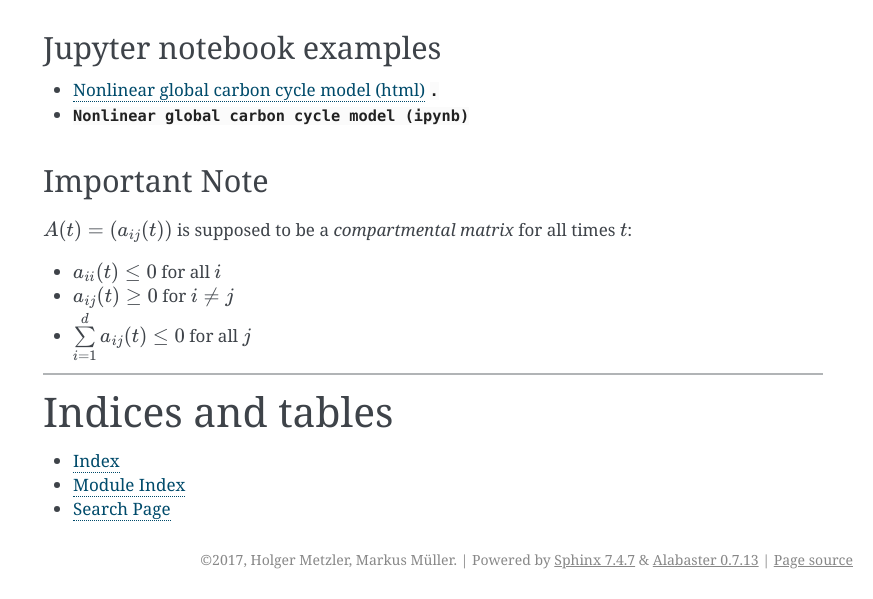
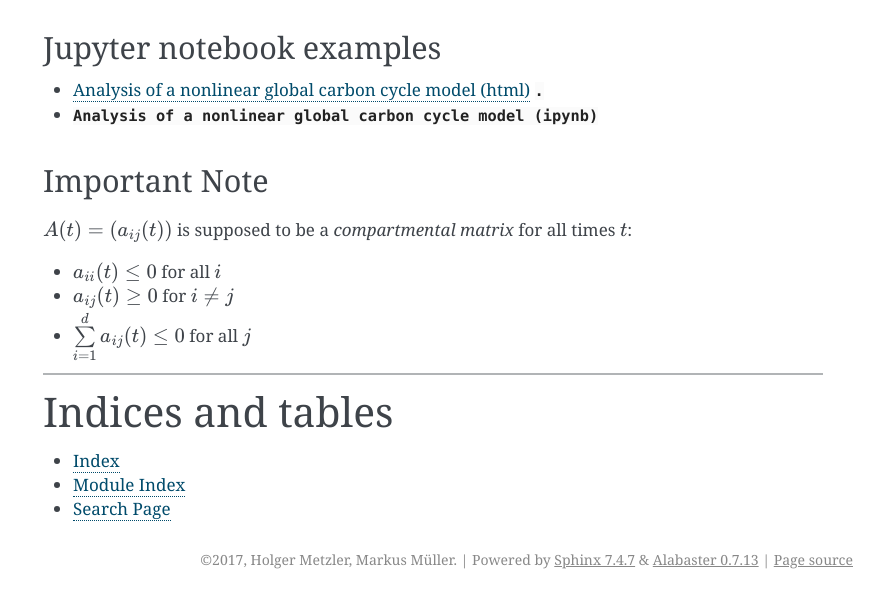
Before and after one commit to MPIBGC-TEE/CompartmentalSystems, a Sphinx documentation site: the page built from docs/index.rst, in a window 1280 px wide and 900 px high, scrolled down 581 px, cut to the strip 301-900 px from the top of the window. Shown: the whole strip, without its empty margins (407-1280 px from the left). Built offline with Sphinx 7.4.7, drawn with Linux system fonts in a browser that asks for light colours.

Commit message:
edited readme, updated notebook name

```diff
--- a/docs/index.rst
+++ b/docs/index.rst
@@ -41,8 +41,8 @@ Table of Contents
 Jupyter notebook examples
 -------------------------
 
-* `Nonlinear global carbon cycle model (html) <_downloads/nonl_gcm_3p.html>`_ :download:`. <../notebooks/nonl_gcm_3p/nonl_gcm_3p.html>`
-* :download:`Nonlinear global carbon cycle model (ipynb) <../notebooks/nonl_gcm_3p/nonl_gcm_3p.ipynb>`
+* `Analysis of a nonlinear global carbon cycle model (html) <_downloads/nonl_gcm_3p.html>`_ :download:`. <../notebooks/nonl_gcm_3p/nonl_gcm_3p.html>`
+* :download:`Analysis of a nonlinear global carbon cycle model (ipynb) <../notebooks/nonl_gcm_3p/nonl_gcm_3p.ipynb>`
 
 
 Important Note
```
Also changed, not shown: README.md (+3 -4 lines), 2 other files.
